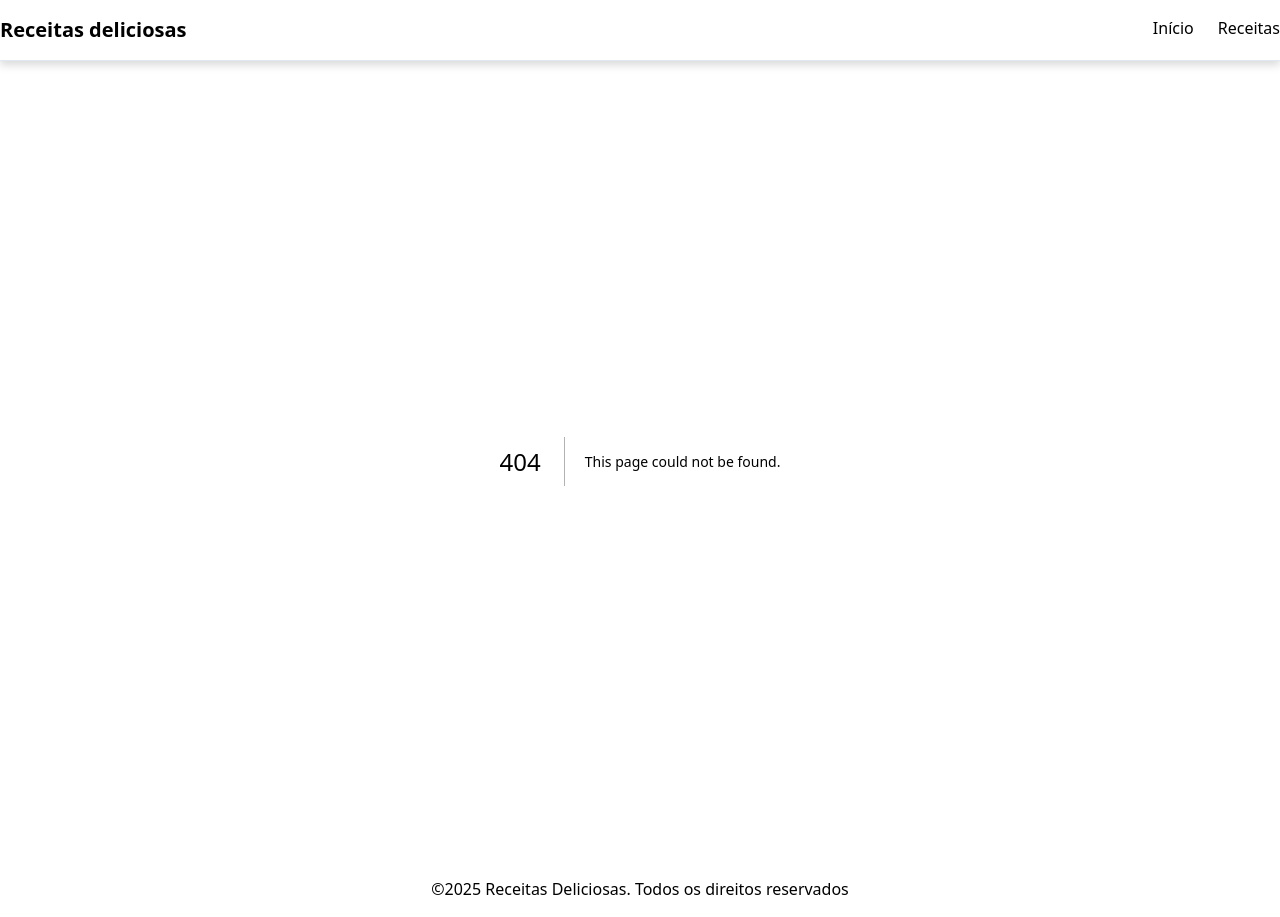
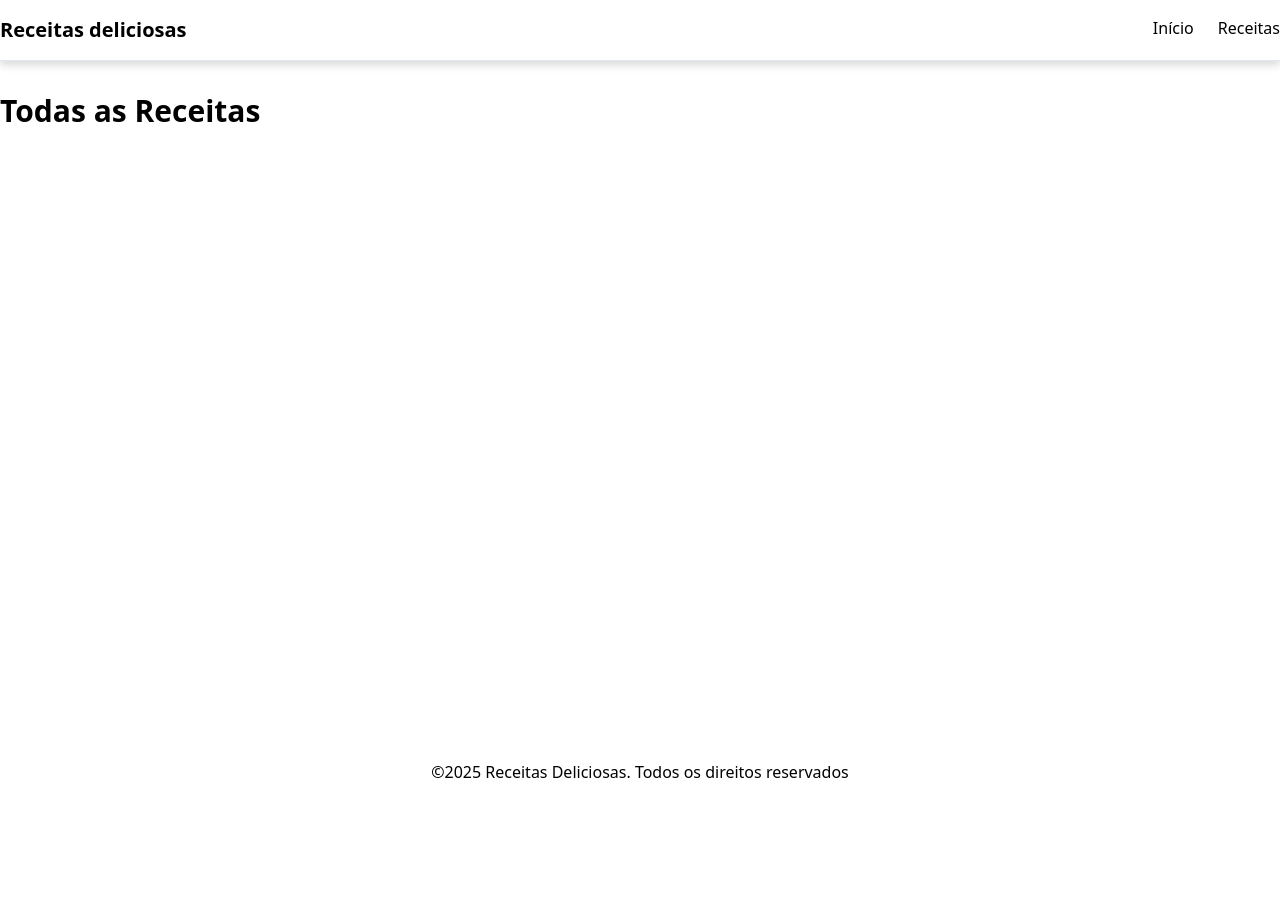
Before and after one commit to brenopz07/site-receitas_byron, a Next.js app in the folder receitas/: page /receitas in a window 1280 px wide. Before the commit this address had no page. After the commit the page ends 800 px from the top, so only its background shows below. Built offline with nearby package versions, Linux system fonts and the light colour scheme.

Commit message:
feat:estrutura da pagina receitas

```diff
--- a/receitas/src/app/page.tsx
+++ b/receitas/src/app/page.tsx
@@ -17,7 +17,7 @@
 
         {/* secao receitas em destaque*/}
         <section className='py-12'>
-          <div className=' flex flex-col items-center container mx-auto'>
+          <div className=' flex flex-col items-center container mx-auto gap-8'>
             <h2 className='text-lg font-bold'>Receitas em destaque</h2>
 
             {/* cards de receitas*/}
--- /dev/null
+++ b/receitas/src/app/receitas/page.tsx
@@ -0,0 +1,12 @@
+export default function ReceitasPage(){
+    return(
+        <main className="flex-grow py-8">
+            <div className="container mx-auto">
+                <h1 className="text-3xl font-bold">Todas as Receitas</h1>
+                </div>
+                {/* array de receitas */}
+                <div>
+            </div>
+        </main>
+    )
+}
```
